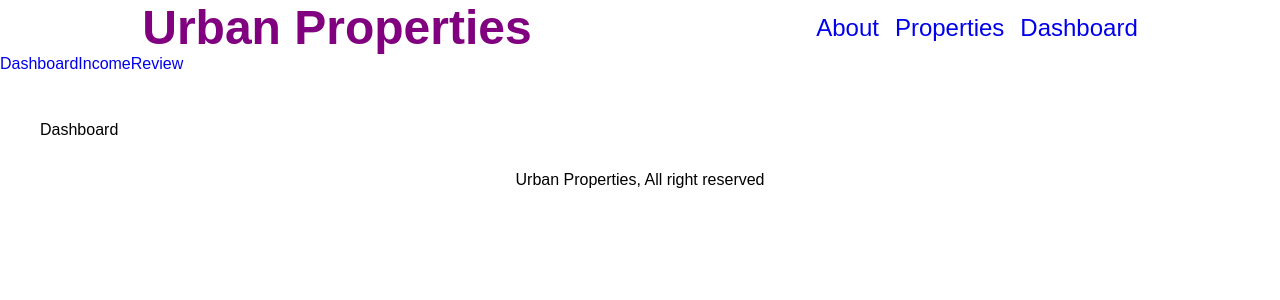
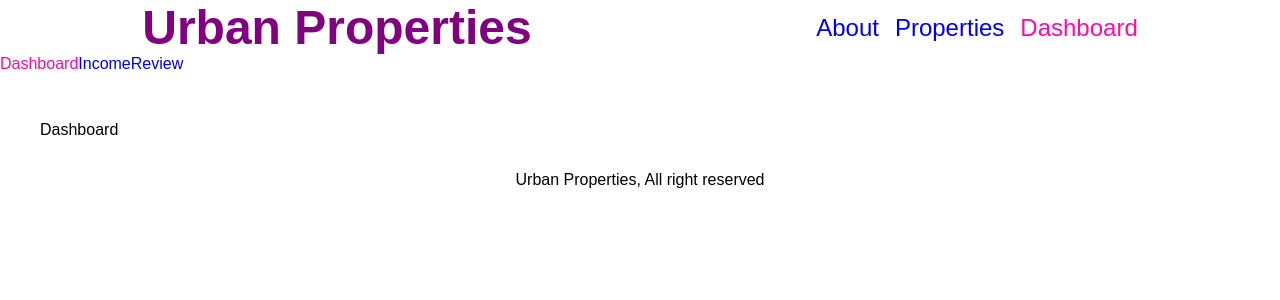
Before and after one commit to mhasanmeet/React-Router, a React (Vite) app: page /landlord in a window 1280 px wide. Shown: the top 300 px of the page. Built offline with nearby package versions, Linux system fonts and the light colour scheme; what miragejs would draw is missing.

Commit message:
nav-link

```diff
--- a/src/App.jsx
+++ b/src/App.jsx
@@ -16,16 +16,16 @@ function App() {
   return (
     <BrowserRouter>
       <Routes>
-        <Route element={<Layout/>}>
-          <Route path='/' element={<Home />}/>
-          <Route path='/about' element={<About />}/>
-          <Route path='/properties' element={<Properties />}/>
-          <Route path='/properties/:id' element={<PropertyDetails/>}/>
+        <Route path='/' element={<Layout/>}>
+          <Route index element={<Home />}/>
+          <Route path='about' element={<About />}/>
+          <Route path='properties' element={<Properties />}/>
+          <Route path='properties/:id' element={<PropertyDetails/>}/>
 
           <Route path='/landlord' element={<LandlordLayout/>}>
-            <Route path='/landlord' element={<Dashboard/>}/>
-            <Route path='/landlord/income' element={<Income/>}/>
-            <Route path='/landlord/reviews' element={<Reviews/>}/>
+            <Route index element={<Dashboard/>}/>
+            <Route path='income' element={<Income/>}/>
+            <Route path='reviews' element={<Reviews/>}/>
           </Route>
         </Route>
       </Routes>
--- a/src/components/Header.jsx
+++ b/src/components/Header.jsx
@@ -1,4 +1,4 @@
-import { Link } from 'react-router-dom'
+import { Link, NavLink } from 'react-router-dom'
 
 const Header = () => {
   return (
@@ -6,9 +6,9 @@ const Header = () => {
         <Link to="/" className='logo'>Urban Properties</Link>
 
         <nav className='nav'>
-          <Link to="/about" className='nav-item'>About</Link>
-          <Link to="/properties" className='nav-item'>Properties</Link>
-          <Link to="/landlord" className='nav-item'>Dashboard</Link>
+          <NavLink to="/about" className={({isActive}) => isActive ? "nav-link-active" : "nav-link"}>About</NavLink>
+          <NavLink to="/properties" className={({isActive}) => isActive ? "nav-link-active" : "nav-link"}>Properties</NavLink>
+          <NavLink to="/landlord" className={({isActive}) => isActive ? "nav-link-active" : "nav-link"}>Dashboard</NavLink>
         </nav>
     </header>
   )
--- a/src/components/LandlordLayout.jsx
+++ b/src/components/LandlordLayout.jsx
@@ -1,12 +1,12 @@
-import { Link, Outlet } from "react-router-dom"
+import { NavLink, Outlet } from "react-router-dom"
 
 const LandlordLayout = () => {
   return (
     <>
         <nav>
-            <Link to="/landlord">Dashboard</Link>
-            <Link to="/landlord/income">Income</Link>
-            <Link to="/landlord/reviews">Review</Link>
+            <NavLink to="/landlord" end className={({isActive}) => isActive ? "nav-link-active" : "nav-link"}>Dashboard</NavLink>
+            <NavLink to="/landlord/income" className={({isActive}) => isActive ? "nav-link-active" : "nav-link"}>Income</NavLink>
+            <NavLink to="/landlord/reviews" className={({isActive}) => isActive ? "nav-link-active" : "nav-link"}>Review</NavLink>
         </nav>
 
         <Outlet/>
--- a/src/index.css
+++ b/src/index.css
@@ -27,8 +27,12 @@
   align-items: center;
 }
 
-.nav-item{
+.nav-link{
   text-decoration: none;
+}
+
+.nav-link-active{
+  color: #ff0aad;
 }
 
 .properties, .home, .about, .dashboard, .income, .reviews{
```
Also changed, not shown: 1 other file (tests, documents, lock files or other folders).
